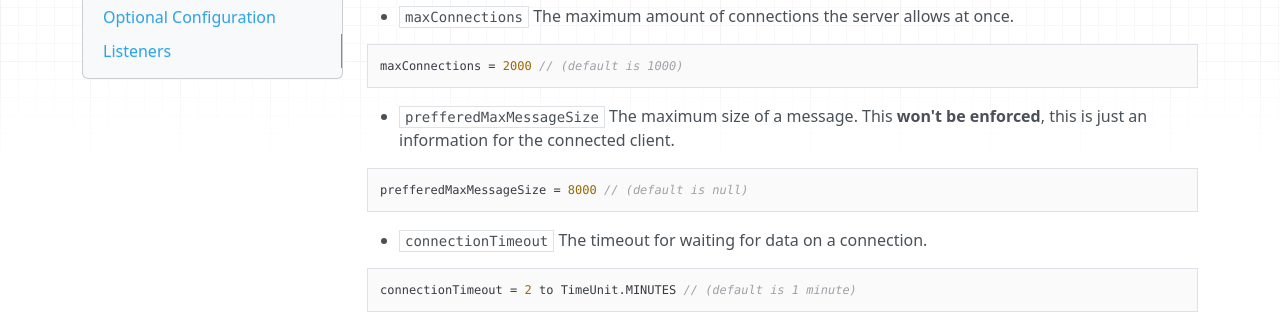
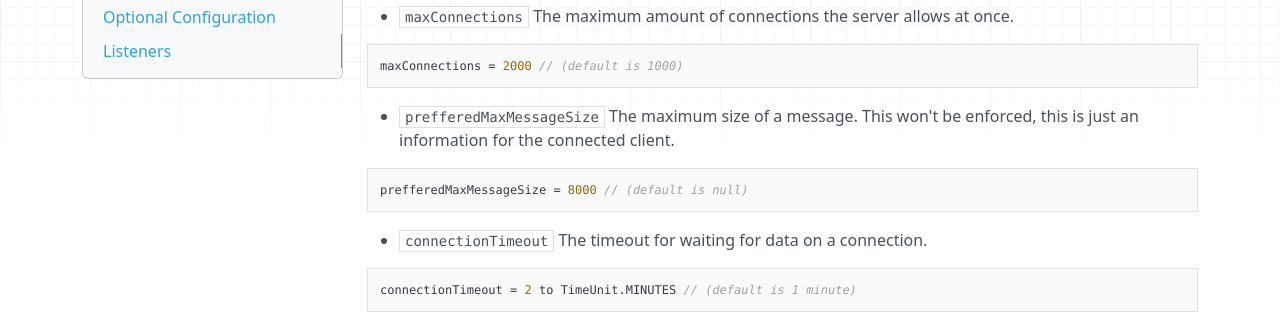
Before and after one commit to jakobkmar/SimpleKotlinMail, an MkDocs documentation site: the page built from guide/docs/server.md, in a window 1280 px wide and 900 px high, scrolled down 795 px. Shown: the part 155-469 px from the top of the window. Built offline with MkDocs 1.6.1, drawn with Linux system fonts in a browser that asks for light colours; nearby versions of some CDN libraries.

Commit message:
Update server.md

````diff
--- a/guide/docs/server.md
+++ b/guide/docs/server.md
@@ -47,7 +47,7 @@ maxRecipients = 4000 // (default is 1000)
 maxConnections = 2000 // (default is 1000)
 ```
 
-- `prefferedMaxMessageSize` The maximum size of a message. This **won't be enforced**, this is just an information for the connected client.
+- `prefferedMaxMessageSize` The maximum size of a message. This won't be enforced, this is just an information for the connected client.
 ```kotlin
 prefferedMaxMessageSize = 8000 // (default is null)
 ```
````
